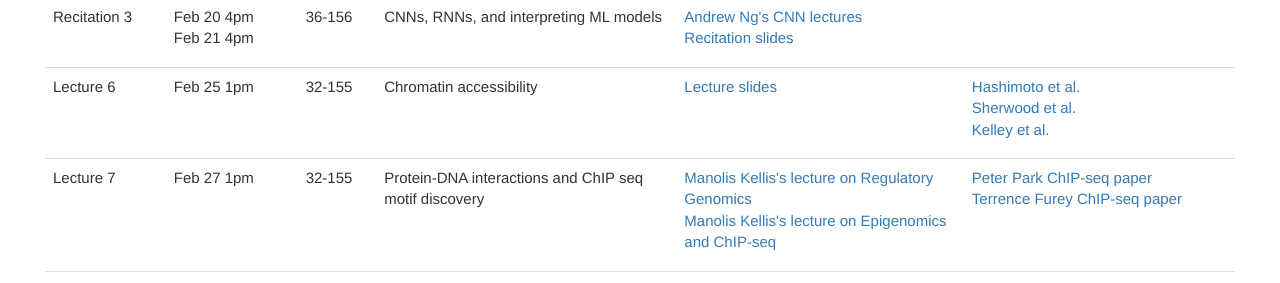
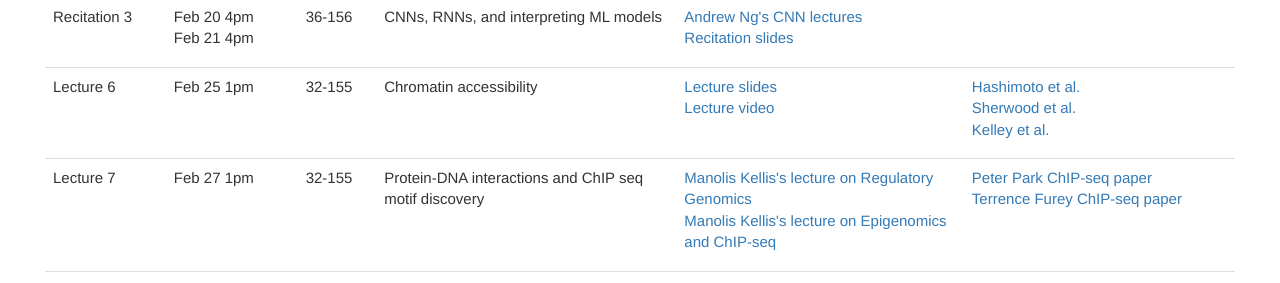
Before and after one commit to mit6874/mit6874.github.io, a Jekyll site: the page built from index.html, in a window 1280 px wide and 900 px high, scrolled down 1477 px. Shown: the part 161-444 px from the top of the window. Built offline with Jekyll 4.4.1, drawn with Linux system fonts in a browser that asks for light colours; nearby versions of some CDN libraries.

Commit message:
Update L06 slides and add link to L06 video

```diff
--- a/index.html
+++ b/index.html
@@ -187,7 +187,9 @@ layout: default
             <td>Chromatin accessibility</td>
             <td>
                 <ul>
+
                     <li><a href="assets/sp2020/slides/L06_DNA_Accessibility.pdf">Lecture slides</a></li>
+                    <li><a href="https://youtu.be/KCn_99lXCs8">Lecture video</a></li>
                 </ul>
             </td>
             <td>
```
